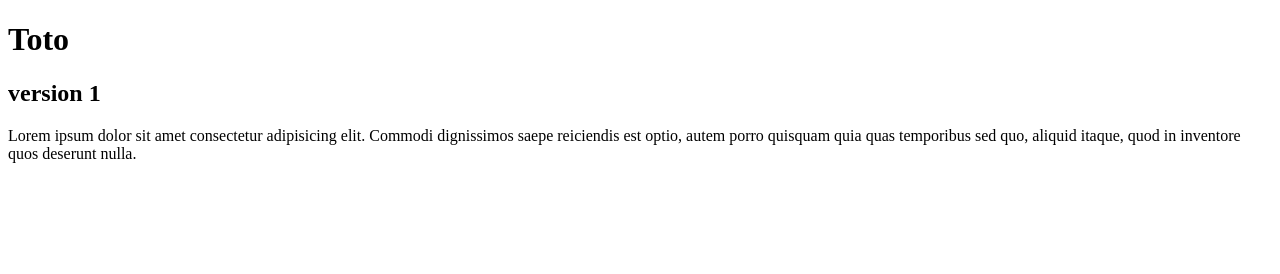
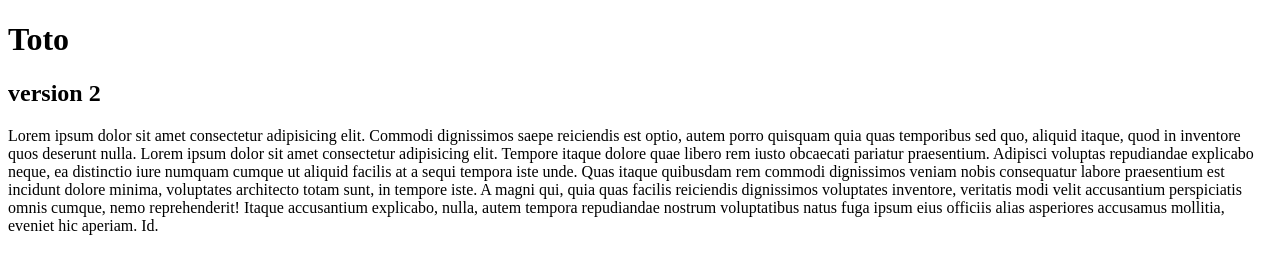
Before and after one commit to toto2365/github01, a plain HTML site: page index.html in a window 1280 px wide. Drawn offline with Linux system fonts and the light colour scheme.

Commit message:
version2 plus de texte

```diff
--- a/index.html
+++ b/index.html
@@ -7,9 +7,22 @@
 </head>
 <body>
     <h1>Toto</h1>
-    <h2>version 1</h2>
+    <h2>version 2</h2>
 
-    <p1>Lorem ipsum dolor sit amet consectetur adipisicing elit. Commodi dignissimos saepe reiciendis est optio, autem porro quisquam quia quas temporibus sed quo, aliquid itaque, quod in inventore quos deserunt nulla.</p1>
+    <p1>Lorem ipsum dolor sit amet consectetur adipisicing elit. Commodi
+         dignissimos saepe reiciendis est optio, autem porro quisquam quia quas
+         temporibus sed quo, aliquid itaque, quod in inventore quos deserunt nulla.</p1>
 
+
+    <p2>Lorem ipsum dolor sit amet consectetur adipisicing elit.
+        Tempore itaque dolore quae libero rem iusto obcaecati pariatur praesentium.
+        Adipisci voluptas repudiandae explicabo neque, ea distinctio iure numquam cumque ut aliquid
+        facilis at a sequi tempora iste unde. Quas itaque quibusdam rem commodi dignissimos veniam
+         nobis consequatur labore praesentium est incidunt dolore minima, voluptates architecto
+         totam sunt, in tempore iste. A magni qui, quia quas facilis reiciendis dignissimos
+          voluptates inventore, veritatis modi velit accusantium perspiciatis omnis cumque, nemo
+           reprehenderit! Itaque accusantium explicabo, nulla, autem tempora repudiandae nostrum
+           voluptatibus natus fuga ipsum eius officiis alias asperiores accusamus mollitia, eveniet
+           hic aperiam. Id.</p2>
 </body>
 </html>
```
